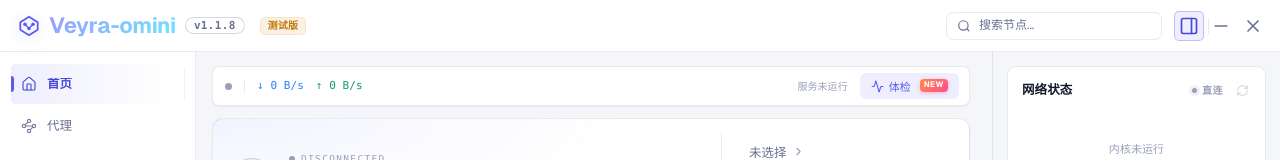
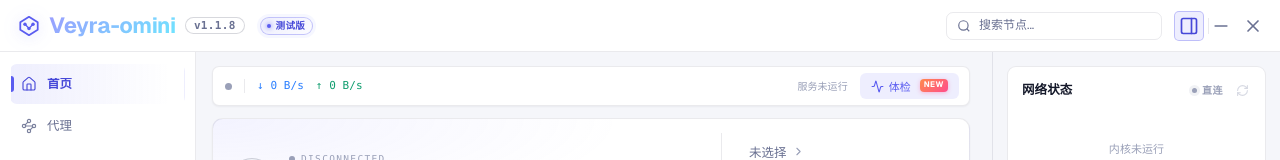
Before and after one commit to Li7ky/Veyra, a React (Vite) app in the folder src/: page / in a window 1280 px wide. Shown: the top 160 px of the page. Built offline with nearby package versions, Linux system fonts and the light colour scheme.

Commit message:
style(ui): 重设计「测试版」标识
- 顶栏 BETA 由橙色描边方胶囊改为靛蓝渐变胶囊：前置发光圆点 + 999 圆角 + 外发光环
- 运行环境条与版本旁的测试版标签统一成同款小胶囊（8.5px）

```diff
--- a/src/src/ui/v2.css
+++ b/src/src/ui/v2.css
@@ -4167,3 +4167,57 @@ label.switch.compact input[type="checkbox"]:checked {
 .px-card.active .px-card-delay {
   color: var(--v-accent-2);
 }
+
+/* ── 34. 测试版标识重设计 ─────────────────────────────────────────────── */
+.brand-beta {
+  display: inline-flex;
+  align-items: center;
+  gap: 5px;
+  height: 18px;
+  padding: 0 7px 0 6px;
+  border-radius: 999px;
+  font-family: var(--font-sans);
+  font-size: 9.5px;
+  font-weight: 600;
+  letter-spacing: 0.04em;
+  line-height: 1;
+  color: var(--v-accent-2);
+  background: linear-gradient(135deg, var(--v-accent-soft), rgba(125, 127, 245, 0.03));
+  border: 1px solid var(--v-accent-line);
+  box-shadow: 0 0 0 3px rgba(90, 92, 240, 0.06);
+  white-space: nowrap;
+}
+
+.brand-beta::before {
+  content: "";
+  width: 4px;
+  height: 4px;
+  border-radius: 50%;
+  background: var(--v-accent);
+  box-shadow: 0 0 5px var(--v-accent);
+  flex: none;
+}
+
+[data-theme="light"] .brand-beta {
+  box-shadow: 0 0 0 3px rgba(90, 92, 240, 0.05);
+}
+
+/* 运行环境条里的版本标签同样收敛成小号胶囊 */
+.sysinfo-tag,
+.v-si-tag {
+  display: inline-flex;
+  align-items: center;
+  height: 14px;
+  margin-left: 5px;
+  padding: 0 5px;
+  border-radius: 999px;
+  font-family: var(--font-sans);
+  font-size: 8.5px;
+  font-style: normal;
+  font-weight: 600;
+  letter-spacing: 0.03em;
+  color: var(--v-accent-2);
+  background: var(--v-accent-soft);
+  border: 1px solid var(--v-accent-line);
+  vertical-align: 1px;
+}
```
